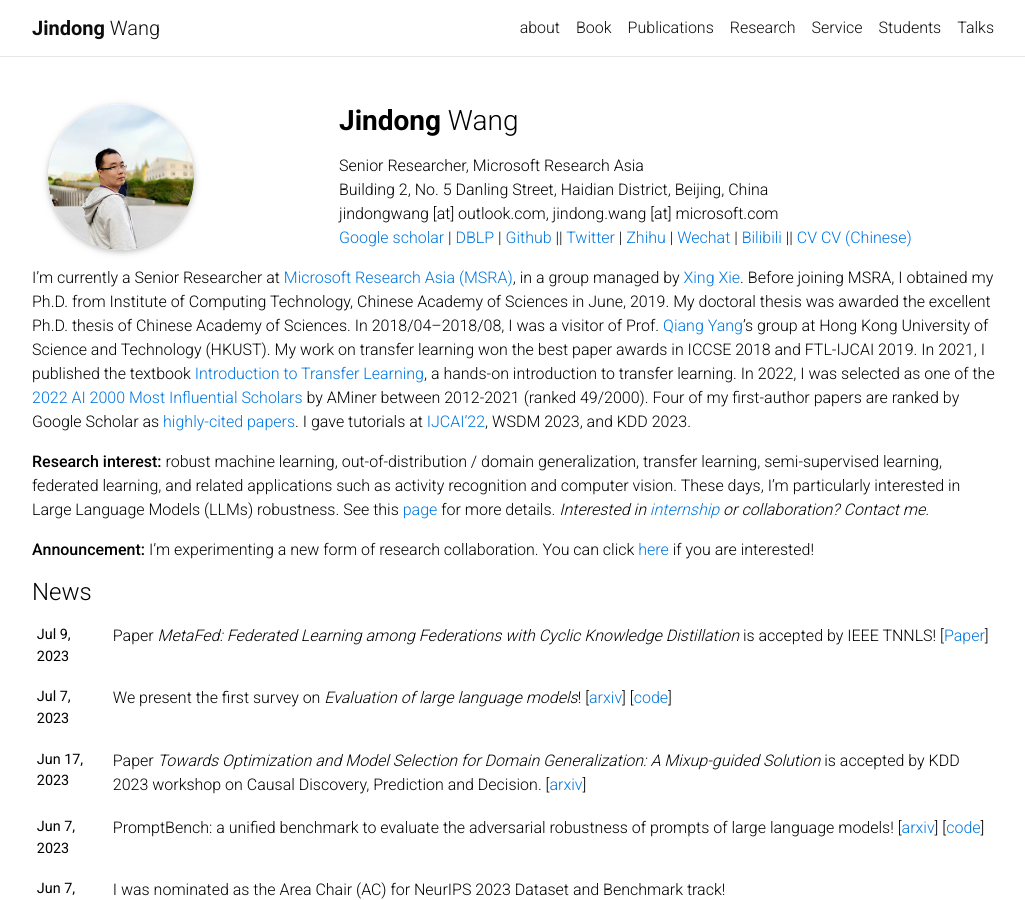
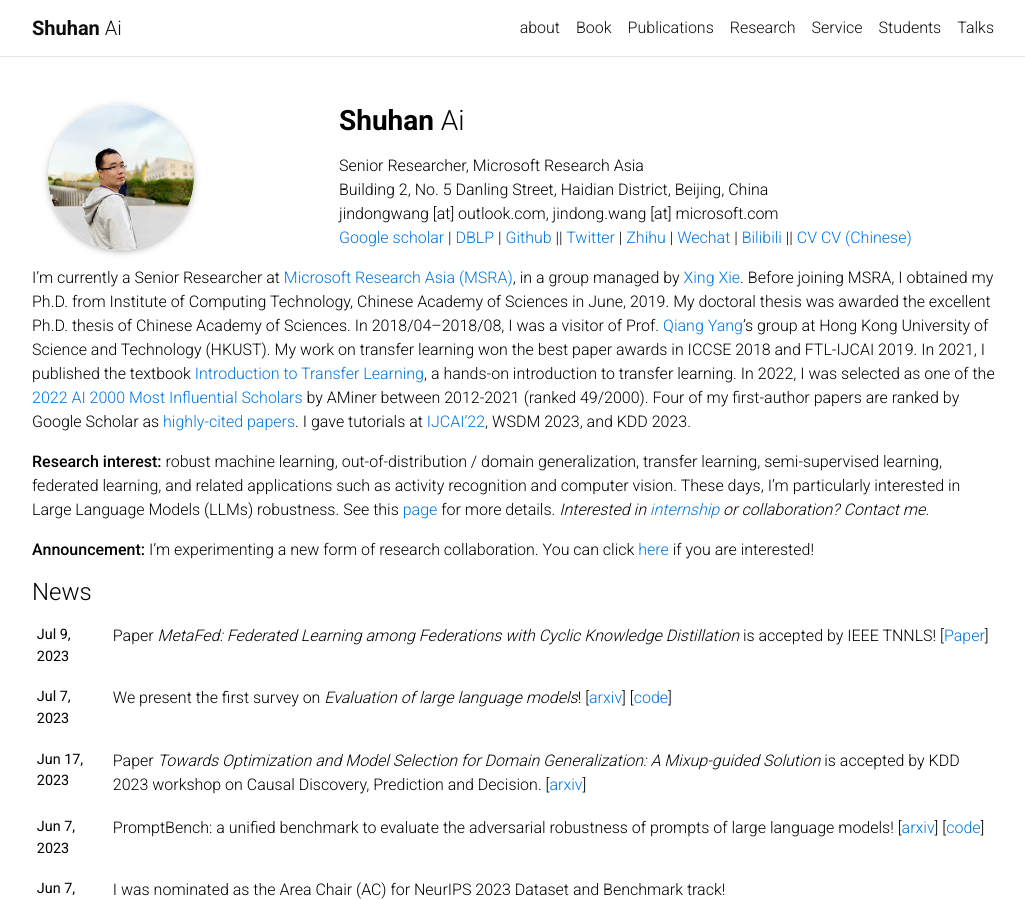
Before and after one commit to Yuxuan-Li295/Yuxuan-Li295.github.io, a Jekyll site: the page built from _pages/about.md, in a window 1280 px wide and 900 px high. Shown: the whole window, without its empty margins (123-1148 px from the left). Built offline with Jekyll 4.4.1, drawn with Linux system fonts in a browser that asks for light colours; some web fonts are replaced; comment, search, counter and statistics services are not loaded.

Commit message:
feat: first_name and last_name

```diff
--- a/_config.yml
+++ b/_config.yml
@@ -3,9 +3,9 @@
 # -----------------------------------------------------------------------------
 
 title: blank # the website title (if blank, full name will be used instead)
-first_name: Jindong
+first_name: Shuhan
 middle_name:
-last_name: Wang
+last_name: Ai
 email: jindong.wang@microsoft.com
 description: > # the ">" symbol means to ignore newlines until "footer_text:"
   A simple, whitespace theme for academics. Based on [*folio](https://github.com/bogoli/-folio) design.
```
